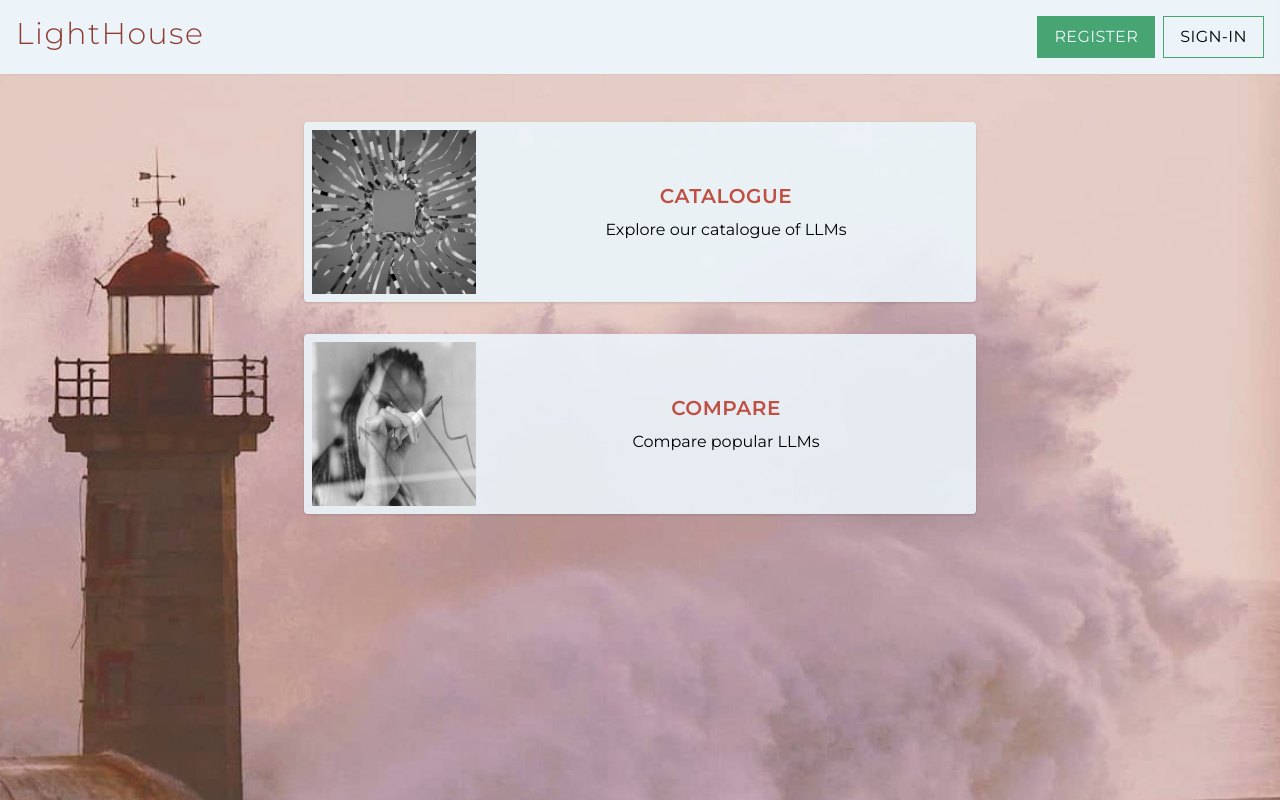
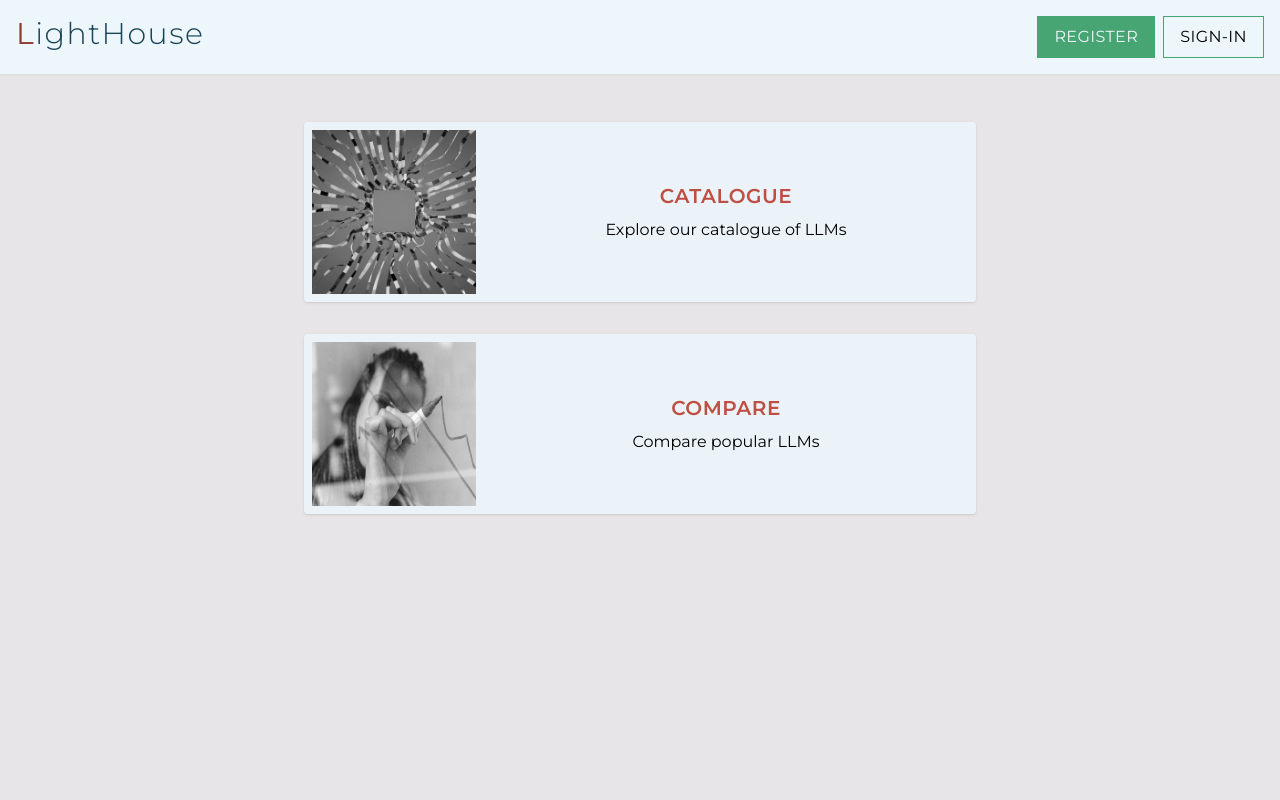
Before and after one commit to jpmono416/PowerSource-lighthouse, a React (Vite) app in the folder lighthouse-ui/: page / in a window 1280 px wide. Built offline with nearby package versions, Linux system fonts and the light colour scheme.

Commit message:
ADDED: Favicon

```diff
--- a/lighthouse-ui/index.html
+++ b/lighthouse-ui/index.html
@@ -8,7 +8,7 @@
       href="https://fonts.googleapis.com/css2?family=Montserrat:ital,wght@0,100..900;1,100..900&display=swap"
       rel="stylesheet"
     />
-    <link rel="icon" type="image/svg+xml" href="/vite.svg" />
+    <link rel="icon" type="image/svg+xml" href="/lh.png" />
     <meta name="viewport" content="width=device-width, initial-scale=1.0" />
     <title>LightHouse</title>
   </head>
--- a/lighthouse-ui/src/App.jsx
+++ b/lighthouse-ui/src/App.jsx
@@ -15,7 +15,8 @@ function App() {
         pauseOnFocusLoss={false}
         draggable={false}
         pauseOnHover={false}
-        autoClose={3200}
+        autoClose={3500}
+        position="bottom-right"
       />
     </AppContextProvider>
   );
--- a/lighthouse-ui/src/components/header/Header.jsx
+++ b/lighthouse-ui/src/components/header/Header.jsx
@@ -1,18 +1,19 @@
 import { Link } from "react-router-dom";
-import Button from "../library/Button";
 import AuthenticationControls from "./AuthenticationControls";
 
 export default function Header() {
   return (
-    <div className="p-4 bg-secondary-50 bg-opacity-95 shadow-sm grid grid-cols-[1fr_auto]">
+    <div className="p-4  shadow-sm grid grid-cols-[1fr_auto]">
       <Link to="/">
-        <h1 className="text-primary-800 font-light tracking-wider text-3xl">
-          LightHouse
+        <h1 className="text-primary-800  tracking-wider text-3xl">
+          L<span className="text-secondary-800 font-light">ightHouse</span>
         </h1>
       </Link>
+
       <div className="flex flex-row gap-2">
         <AuthenticationControls />
       </div>
+      <div className="absolute inset-0 bg-secondary-50 -z-20" />
     </div>
   );
 }
```
Also changed, not shown: lighthouse-ui/public/lh.png (added).
